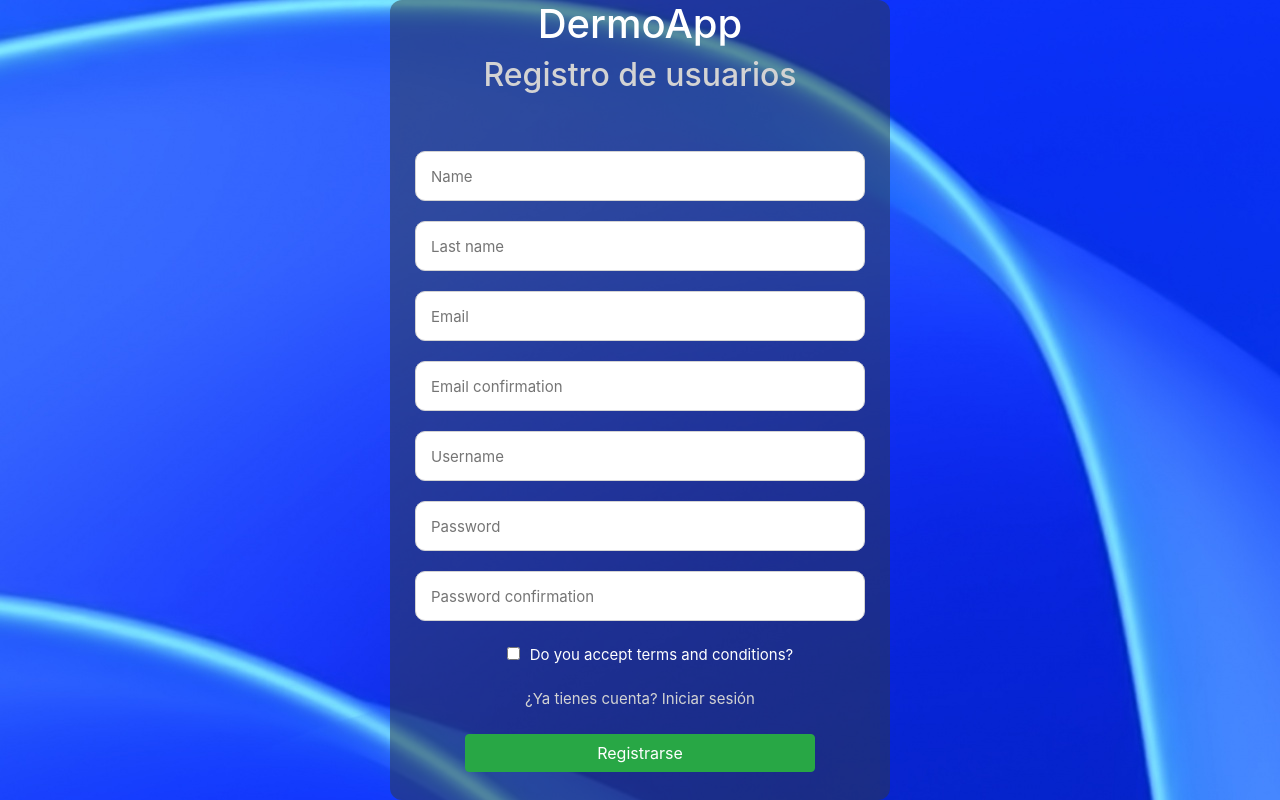
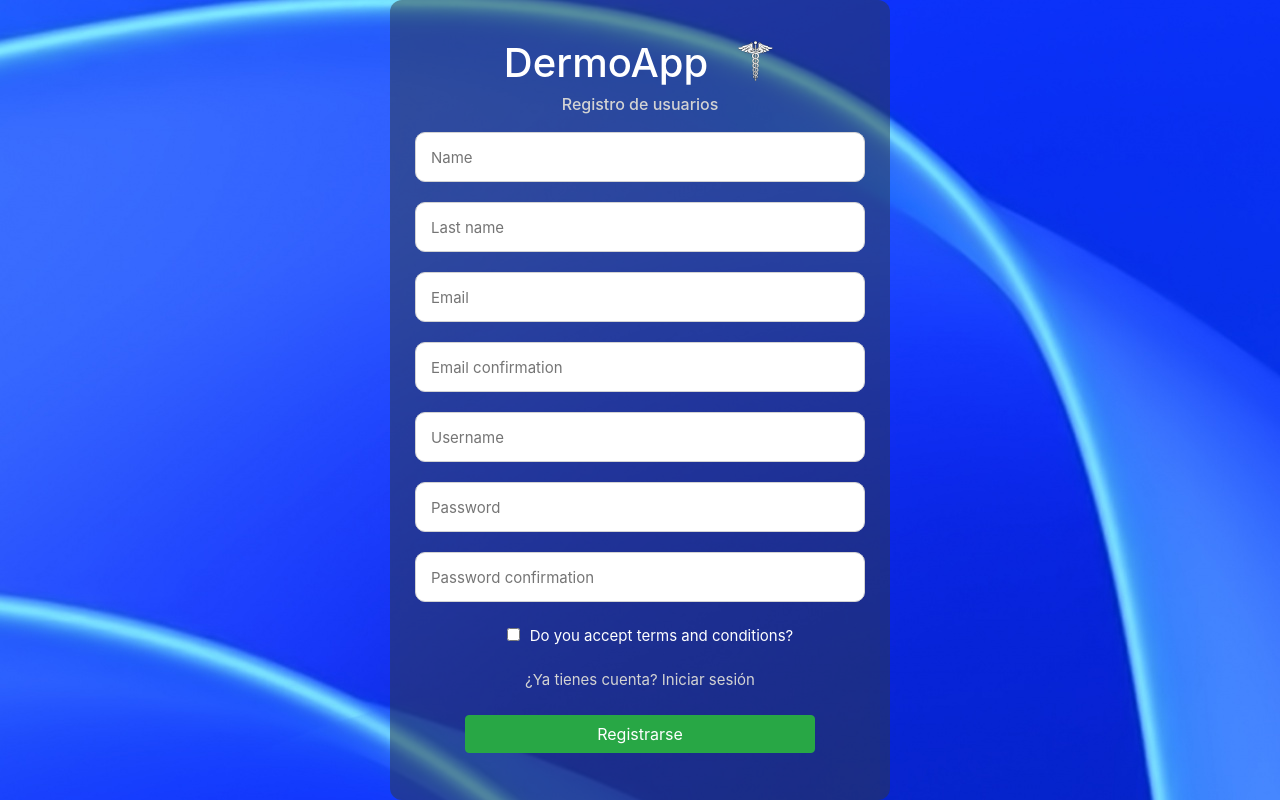
Before and after one commit to Tesis2miso/Grupo4_Tesis_2_front, a React (Create React App) app: page /signup in a window 1280 px wide. Built offline with nearby package versions, Linux system fonts and the light colour scheme.

Commit message:
mods in login page

```diff
--- a/src/components/login/Login.css
+++ b/src/components/login/Login.css
@@ -21,7 +21,7 @@
   align-items: center;
   justify-content: center;
   width: 500px;
-  height: 350px;
+  height: 400px;
 }
 
 .login-form {
--- a/src/components/login/Login.js
+++ b/src/components/login/Login.js
@@ -69,7 +69,19 @@ function Login(props) {
       <div>
         <form className="login">
           <div id="shadow">
-            <h1>DermoApp</h1>
+            <br/>
+            <div class="container">
+              <div class="row">
+                <div class="col-8">
+                  <h1 style={{float:"right"}}>DermoApp</h1>
+                </div>
+                <div class="col-1">
+                  <img style={{ width: "35px" }} src={"./medical_logo.png"} />
+                </div>
+                <div class="col-3"></div>
+              </div>
+            </div>
+
             <br></br>
             <div className="login-form">
               <input
@@ -94,7 +106,7 @@ function Login(props) {
                 text={loginForm.password}
                 name="password"
                 placeholder="Password"
-                style={{ width: "90%", display: "grid"}}
+                style={{ width: "90%", display: "grid" }}
                 value={loginForm.password}
               />
             </div>
@@ -104,7 +116,15 @@ function Login(props) {
               ¿No tienes cuenta? Registrarme
             </button>
             <br />
-            <button type="button" style={{ width: "70%"}} class="btn btn-success" id="submitbtn1" onClick={logMeIn}>Submit</button>
+            <button
+              type="button"
+              style={{ width: "70%" }}
+              class="btn btn-success"
+              id="submitbtn1"
+              onClick={logMeIn}
+            >
+              Submit
+            </button>
           </div>
         </form>
       </div>
--- a/src/components/signup/Signup.js
+++ b/src/components/signup/Signup.js
@@ -92,7 +92,7 @@ function Signup(props) {
       .then((response) => {
         props.setToken(response.data.token);
         navigate("/");
-        console.log(response)
+        console.log(response);
       })
       .catch((error) => {
         setError(error.response.data.mssg);
@@ -108,9 +108,19 @@ function Signup(props) {
     <Fragment>
       <form className="signup">
         <div id="shadowSignup">
-          <h1 className="title">DermoApp</h1>
-          <h2 className="subtitle">Registro de usuarios</h2>
-          <br></br>
+        <br/>
+          <div class="container">
+            <div class="row">
+              <div class="col-8">
+                <h1 style={{ float: "right" }}>DermoApp</h1>
+              </div>
+              <div class="col-1">
+                <img style={{ width: "35px" }} src={"./medical_logo.png"} />
+              </div>
+              <div class="col-3"></div>
+            </div>
+          </div>
+          <h6 className="subtitle">Registro de usuarios</h6>
           <input
             className="formField"
             id="name"
@@ -121,7 +131,7 @@ function Signup(props) {
             text={signupForm.name}
             value={signupForm.name}
           />
-        <br/>
+          <br />
           <input
             className="formField"
             id="lastName"
@@ -133,7 +143,7 @@ function Signup(props) {
             value={signupForm.lastName}
           />
 
-        <br/>
+          <br />
           <input
             className="formField"
             id="email"
@@ -145,7 +155,7 @@ function Signup(props) {
             value={signupForm.email}
           />
 
-        <br/>
+          <br />
           <input
             className="formField"
             id="emailConfirmation"
@@ -157,7 +167,7 @@ function Signup(props) {
             value={signupForm.emailConfirmation}
           />
 
-        <br/>
+          <br />
           <input
             className="formField"
             id="username"
@@ -169,7 +179,7 @@ function Signup(props) {
             value={signupForm.username}
           />
 
-        <br/>
+          <br />
           <input
             className="formField"
             id="password"
@@ -181,7 +191,7 @@ function Signup(props) {
             value={signupForm.password}
           />
 
-        <br/>
+          <br />
           <input
             className="formField"
             id="passwordConfirmation"
@@ -193,7 +203,7 @@ function Signup(props) {
             value={signupForm.passwordConfirmation}
           />
 
-        <br/>
+          <br />
           <div className="form-check">
             <input
               onChange={handleCheck}
@@ -207,16 +217,22 @@ function Signup(props) {
             </label>
           </div>
           <label className="label_error" id="error">
-          {error}
-        </label>
-        <button id="goToLogin" className="goToLogin" onClick={goToLogin}>
-          ¿Ya tienes cuenta? Iniciar sesión
-        </button>
+            {error}
+          </label>
+          <button id="goToLogin" className="goToLogin" onClick={goToLogin}>
+            ¿Ya tienes cuenta? Iniciar sesión
+          </button>
 
-        <button type="button" style={{ width: "70%"}} class="btn btn-success" id="submitbtn1" onClick={signMeUp}>Registrarse</button>
+          <button
+            type="button"
+            style={{ width: "70%" }}
+            class="btn btn-success"
+            id="submitbtn1"
+            onClick={signMeUp}
+          >
+            Registrarse
+          </button>
         </div>
-
-
       </form>
     </Fragment>
   );
```
Also changed, not shown: public/medical_logo.png (added).
